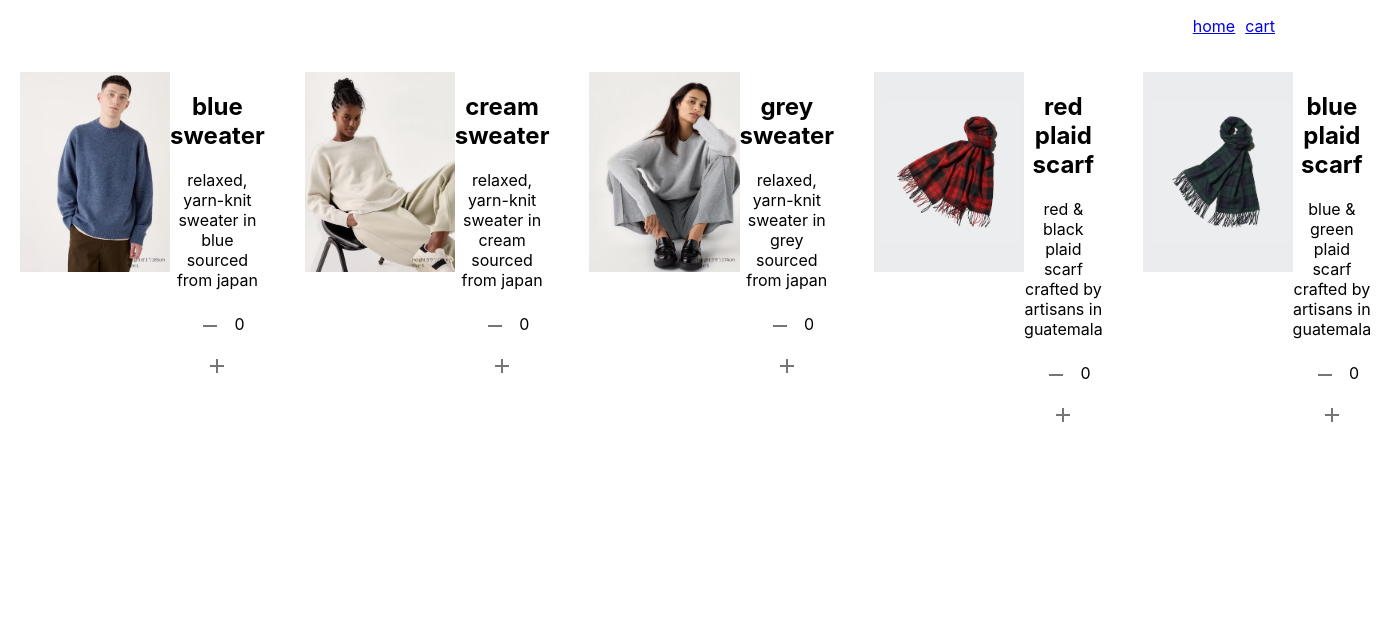
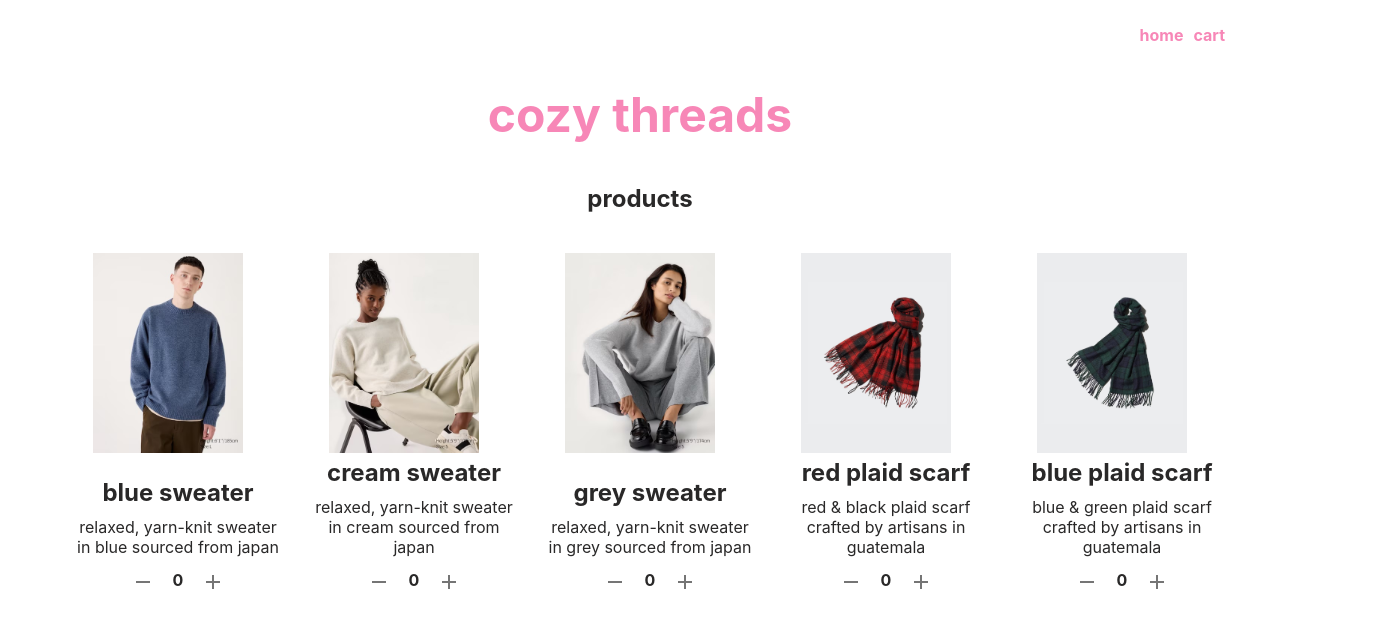
Before and after one commit to sabelle/cozy-threads, a React (Create React App) app: page / in a window 1280 px wide. Shown: the top 628 px of the page, 1391 px wide, since content can reach past the window. Built offline with nearby package versions, Linux system fonts and the light colour scheme.

Commit message:
updating css

```diff
--- a/src/App.css
+++ b/src/App.css
@@ -1,3 +1,5 @@
 .app {
   text-align: center;
+  margin: 25px 50px;
+  color: #292828;
 }
--- a/src/Cart.js
+++ b/src/Cart.js
@@ -27,7 +27,6 @@
     <div>
       <Navigation />
       <h2>cart</h2>
-      <p>items in your cart:</p>
       {filtered_catalog.map(product => (
 
           <ProductDisplay
--- /dev/null
+++ b/src/Checkout.css
@@ -0,0 +1,17 @@
+.checkout-form {
+    margin-top: 15px;
+}
+
+.checkout-button {
+    background-color: #f787b7;
+    border: none;
+    padding: 12px;
+    border-radius: 25px;
+    color: white;
+    font-weight: bold;
+}
+
+.checkout-button:hover {
+    background-color: #f661a0;
+    color: white;
+}
--- a/src/Checkout.js
+++ b/src/Checkout.js
@@ -2,9 +2,9 @@
 import axios from "axios"
 import IconButton from "@mui/material/IconButton"
 import ShoppingCartIcon from '@mui/icons-material/ShoppingCart'
+import './Checkout.css'
 
-
-const Checkout = (cart) => {  //cart key: id, val: [quantity, price id]
+const Checkout = (cart) => {
   let finalCart = cart['cart']['cart']
   if (Object.keys(finalCart).length == 0) {
     return (
@@ -27,12 +27,11 @@
 
   return (
     <div>
-      <form action="/create-checkout-session" method="POST" >
+      <form className='checkout-form'action="/create-checkout-session" method="POST" >
         <input type='hidden' id= 'hiddenCart' name='cartPayload' value={jsonCart} />
-        <p> ready to checkout? </p>
-        <IconButton type="submit">
-          <ShoppingCartIcon />
-        </IconButton>
+        <button className='checkout-button' type="submit">
+          checkout
+        </button>
       </form>
   </div>
   )
--- a/src/Home.css
+++ b/src/Home.css
@@ -1,3 +1,7 @@
 .home-grid {
-    display: flex;
+    display: grid;
+    grid-template-columns: repeat(auto-fit, minmax(200px, 1fr));
+    /* grid-template-columns: auto; */
+    /* grid-template-rows: repeat(2, 1fr); */
+    /* grid-template-rows: 25% 25% 25% 25%; */
   }
--- a/src/Home.js
+++ b/src/Home.js
@@ -9,6 +9,7 @@
   return (
     <>
       <Navigation />
+      <h2>products</h2>
       <div className='home-grid'>
         {catalog.map(product => (
           <ProductCard
--- a/src/Navigation.css
+++ b/src/Navigation.css
@@ -10,4 +10,23 @@
 .nav-page {
     padding-left: 5px;
     padding-right: 5px;
+    text-decoration: none;
+    font-weight: bold;
 }
+
+.nav-page:link {
+    color: #f787b7;
+}
+
+.nav-page:visited {
+    color: #f787b7;
+}
+
+.nav-page:hover {
+    color: #f661a0;
+}
+
+.website-title {
+    font-size: 3em;
+    color: #f787b7;
+}
--- a/src/Navigation.js
+++ b/src/Navigation.js
@@ -12,6 +12,7 @@
           <Link to ='/cart' className='nav-page'>cart</Link>
         </li>
       </ul>
+      <h1 className='website-title'>cozy threads</h1>
     </nav>
   );
 
--- a/src/ProductCard.css
+++ b/src/ProductCard.css
@@ -1,25 +1,45 @@
 .card {
   display: flex;
   padding: 20px;
-  outline-color: grey
+  flex-direction: column;
+  position: relative;
+  height: mi;
 }
 
 .card-container {
-  display: flex;
-  /* justify-content: center; */
+  display: block;
+  flex-direction: column;
 }
 
 .card-photo {
-  float: left;
+  float: center;
   height: 200px;
+  margin-bottom: 125px;
 }
 
 .card-info {
-  float: left;
+  float: center;
+  position: absolute;
+  bottom: 0;
+}
+
+.card-title {
+  margin: 10px;
+}
+
+.card-description {
+  margin: 5px;
 }
 
 .card-cart-row {
   flex-direction: row;
+}
+
+.card-cart-quantity {
+  display: inline-block;
+  padding-left: 10px;
+  padding-right: 10px;
+  margin: 0;
 }
 
 .display {
@@ -29,12 +49,10 @@
   padding-bottom: 10px;
   padding-left: 50px;
   padding-right: 50px;
-  outline-color: grey
 }
 
 .display-container {
   display: flex;
-  /* justify-content: center; */
 }
 
 .display-photo {
@@ -45,3 +63,7 @@
 .display-info {
   padding-left: 15px;
 }
+
+.display-text {
+  font-size: large;
+}
--- a/src/ProductCard.js
+++ b/src/ProductCard.js
@@ -11,11 +11,11 @@
       <div className='card-container'>
         <img src={product.image} alt='404' className='card-photo'/>
         <div className='card-info'>
-          <h2>{product.title}</h2>
-          <p>{product.description}</p>
+          <h2 className='card-title'>{product.title}</h2>
+          <p className='card-description'>{product.description}</p>
           <div className='card-cart-row'>
             <IconButton onClick={()=>onChange(product.id, -1, price_id)}> <RemoveIcon /> </IconButton>
-              <> {quantity} </>
+              <h4 className='card-cart-quantity'>{quantity} </h4>
             <IconButton onClick={()=>onChange(product.id, 1, price_id)}> <AddIcon /> </IconButton>
           </div>
         </div>
@@ -30,7 +30,7 @@
       <div className='display-container'>
         <img src={product.image} alt='404' className='display-photo'/>
         <div className='display-info'>
-          <p>{product.title} x{quantity}</p>
+          <p className='display-text'>{product.title} x{quantity}</p>
         </div>
       </div>
     </div>
```
